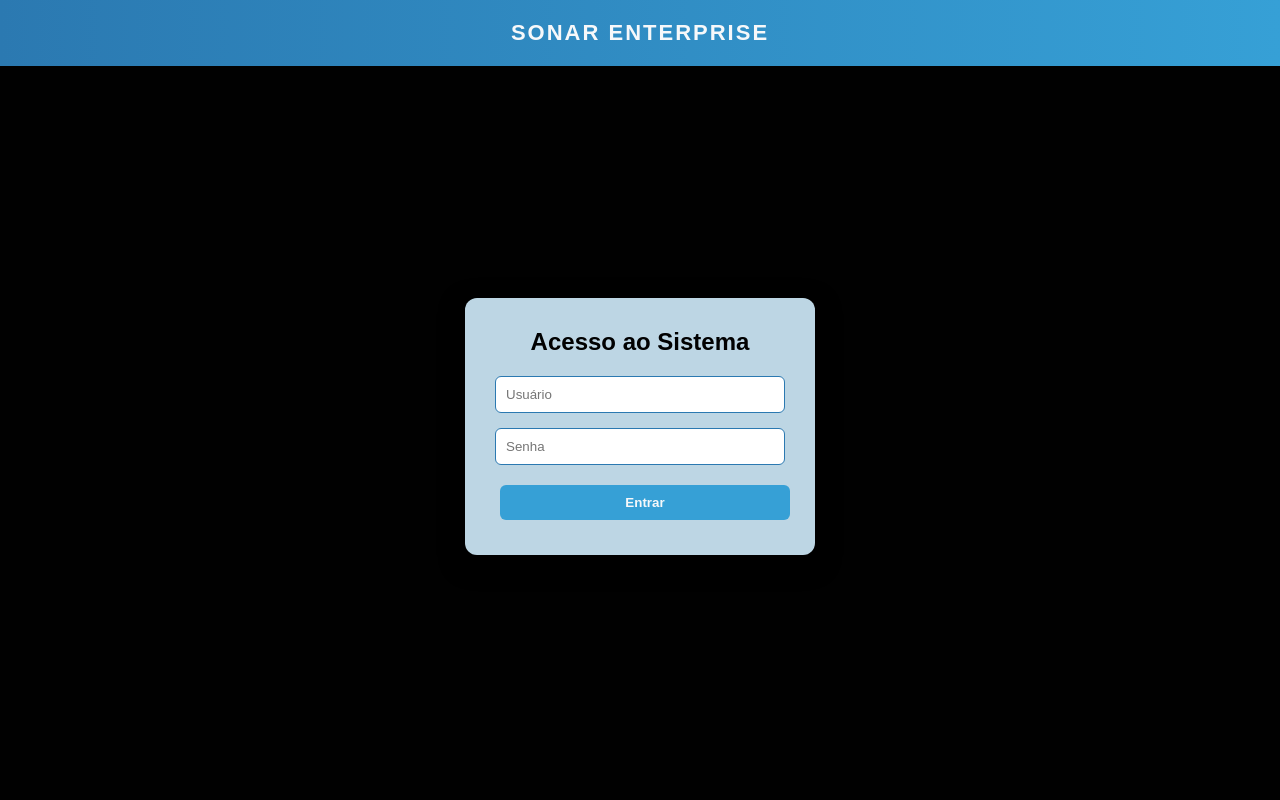
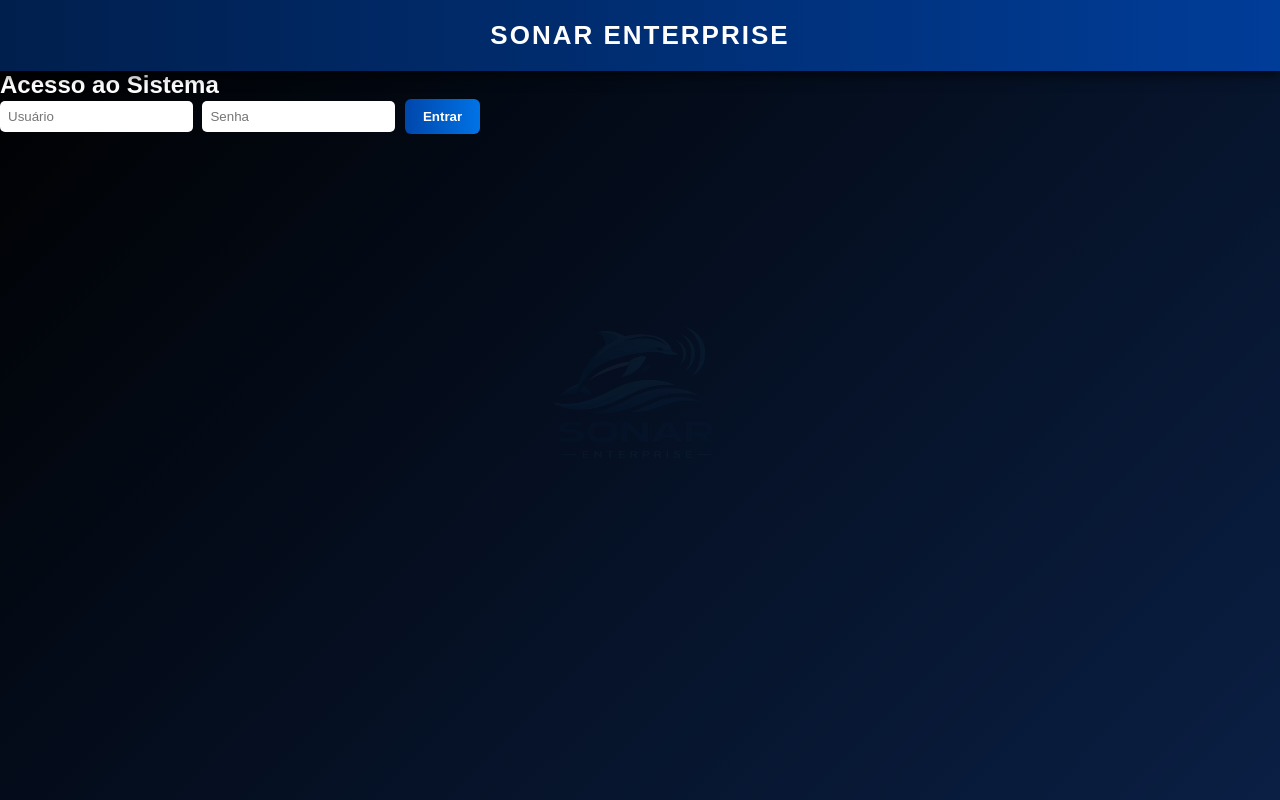
Before and after one commit to miguelroan09-art/sonar-enterprise-OFC, a Flask app: page / in a window 1280 px wide. Run offline with Flask 3, Linux system fonts and the light colour scheme.

Commit message:
Update style.css

```diff
--- a/static/style.css
+++ b/static/style.css
@@ -3,135 +3,113 @@
     margin: 0;
     padding: 0;
     box-sizing: border-box;
+    font-family: Arial, Helvetica, sans-serif;
 }
 
-/* FUNDO GERAL */
+/* FUNDO COM DEGRADÊ + LOGO */
 body {
-    font-family: Arial, Helvetica, sans-serif;
-    background-color: #010101; /* Preto principal */
-    color: #F6F8Fa; /* Branco principal */
+    min-height: 100vh;
+    background: linear-gradient(135deg, #000000, #0a1f44);
+    background-attachment: fixed;
+    color: white;
+    position: relative;
 }
 
-/* HEADER */
+/* LOGO DE FUNDO (marca d’água) */
+body::before {
+    content: "";
+    position: fixed;
+    inset: 0;
+    background: url("/static/sonar.png.png") center center no-repeat;
+    background-size: 400px;
+    opacity: 0.05; /* transparência da marca d’água */
+    z-index: 0;
+}
+
+/* CONTAINER PRINCIPAL */
+.container {
+    position: relative;
+    z-index: 1;
+    padding: 40px 20px;
+    max-width: 1000px;
+    margin: auto;
+}
+
+/* HEADER PROFISSIONAL */
 header {
-    background: linear-gradient(90deg, #2B79B1, #36A0D6);
-    color: #F6F8Fa;
+    position: relative;
+    z-index: 1;
+    background: linear-gradient(90deg, #001f4d, #003d99);
     padding: 20px;
     text-align: center;
-    font-size: 22px;
+    font-size: 26px;
     font-weight: bold;
     letter-spacing: 2px;
-}
-
-/* CONTAINER PADRÃO */
-.container {
-    width: 85%;
-    margin: 40px auto;
-}
-
-/* MENU CENTRAL */
-.menu {
-    text-align: center;
-    margin-bottom: 20px;
+    box-shadow: 0 4px 12px rgba(0, 0, 0, 0.6);
 }
 
 /* CARDS */
 .card {
-    background-color: #BDD6E4; /* Azul bebê claro */
-    color: #010101;
+    background: rgba(255, 255, 255, 0.08);
+    backdrop-filter: blur(8px);
     padding: 25px;
-    border-radius: 10px;
-    margin-bottom: 20px;
-    box-shadow: 0 6px 18px rgba(0, 0, 0, 0.5);
+    border-radius: 12px;
+    box-shadow: 0 6px 20px rgba(0, 0, 0, 0.5);
+    margin-top: 20px;
 }
 
 /* BOTÕES */
 .btn {
-    background-color: #36A0D6; /* Azul médio */
-    color: #F6F8Fa;
+    background: linear-gradient(90deg, #0047ab, #0073e6);
     border: none;
-    padding: 10px 20px;
-    margin: 5px;
+    padding: 10px 18px;
+    color: white;
+    font-weight: bold;
     border-radius: 6px;
     cursor: pointer;
-    font-weight: bold;
-    transition: 0.3s ease;
+    transition: 0.3s;
 }
 
 .btn:hover {
-    background-color: #68C6EE; /* Azul vibrante */
     transform: scale(1.05);
-}
-
-/* BOTÃO ESCURO */
-.btn-dark {
-    background-color: #2B79B1;
-}
-
-.btn-dark:hover {
-    background-color: #36A0D6;
-}
-
-/* INPUTS */
-input, select {
-    width: 100%;
-    padding: 10px;
-    margin-bottom: 15px;
-    border-radius: 6px;
-    border: 1px solid #2B79B1;
+    background: linear-gradient(90deg, #0066ff, #0099ff);
 }
 
 /* TABELA */
 table {
     width: 100%;
     border-collapse: collapse;
-    background-color: #BDD6E4;
-    color: #010101;
-    border-radius: 8px;
-    overflow: hidden;
+    margin-top: 15px;
 }
 
 th {
-    background-color: #2B79B1;
-    color: #F6F8Fa;
-    padding: 10px;
+    background: #003d99;
+    padding: 12px;
+    text-transform: uppercase;
+    font-size: 14px;
 }
 
 td {
-    padding: 10px;
+    padding: 12px;
     text-align: center;
-    border-bottom: 1px solid #36A0D6;
+    background: rgba(255, 255, 255, 0.05);
 }
 
-tr:hover {
-    background-color: #68C6EE;
+tr:nth-child(even) td {
+    background: rgba(255, 255, 255, 0.08);
 }
 
-/* ========================= */
-/* LOGIN CENTRALIZADO */
-/* ========================= */
-
-.login-container {
-    display: flex;
-    justify-content: center;
-    align-items: center;
-    height: calc(100vh - 80px);
+/* INPUTS */
+input {
+    padding: 8px;
+    border-radius: 5px;
+    border: none;
+    outline: none;
+    margin-right: 5px;
 }
 
-.login-card {
-    background-color: #BDD6E4;
-    color: #010101;
-    padding: 30px;
-    border-radius: 12px;
-    width: 350px;
-    box-shadow: 0 8px 25px rgba(0,0,0,0.6);
-}
-
-.login-card h2 {
+/* MENU */
+.menu {
     text-align: center;
     margin-bottom: 20px;
 }
-
-.login-card .btn {
-    width: 100%;
-}
```
